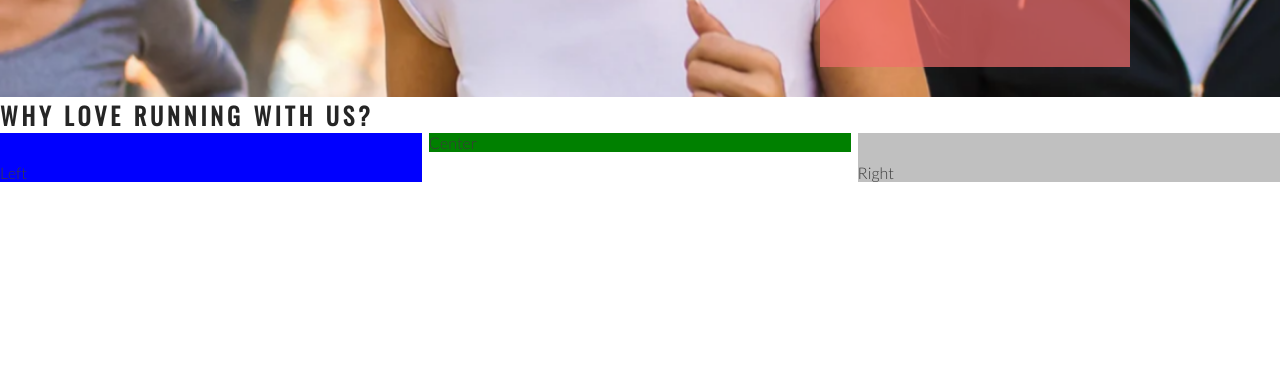
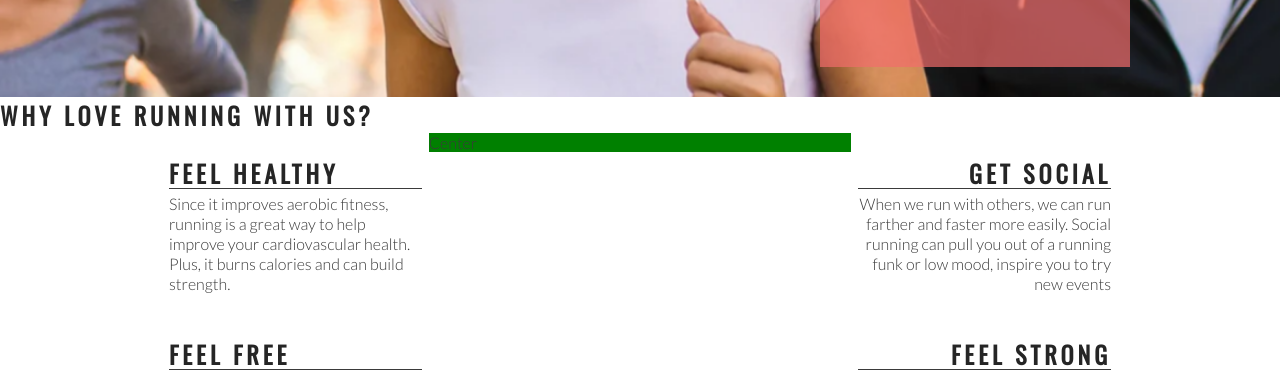
Before and after one commit to Tom-Ainsworth/love-running, a plain HTML site: page index.html in a window 1280 px wide. Shown: the part 578-952 px from the top of the page. Drawn offline with nearby package versions, Linux system fonts and the light colour scheme.

Commit message:
Add right about section content and style

```diff
--- a/assets/css/styles.css
+++ b/assets/css/styles.css
@@ -125,14 +125,12 @@ h1, h2 {
     padding-top: 30px;
     width: 33%;
     float: left;
-    background-color: blue;
 }
 
 #right-about {
     padding-top: 30px;
     width: 33%;
     float: right;
-    background-color: silver;
 }
 
 #center-about {
@@ -140,4 +138,33 @@ h1, h2 {
     margin: 0 auto;
     background-color: green;
 }
-]
+
+hr {
+    border-top: 1px solid #3a3a3a;
+    width: 100%;
+    margin: 5px 0;
+}
+
+.left-about-heading {
+    width: 60%;
+    float: right;
+    line-height: 20px;
+    clear: both;
+    margin-bottom: 50px;
+}
+
+.right-about-heading {
+    width: 60%;
+    float: left;
+    line-height: 20px;
+    clear: both;
+    margin-bottom: 50px;
+}
+
+.right-about-heading h2 {
+    text-align: right;
+}
+
+.right-about-heading p {
+    text-align: right;
+}
--- a/index.html
+++ b/index.html
@@ -38,8 +38,38 @@
     </section>
     <section id="club-ethos">
         <h1>Why Love Running With Us?</h1>
-        <div id="left-about">Left</div>
-        <div id="right-about">Right</div>
+        <div id="left-about">
+            <div class="left-about-heading">
+                <h2>Feel Healthy</h2>
+                <hr>
+                <p>
+                    Since it improves aerobic fitness, running is a great way to help improve your cardiovascular health. Plus, it burns calories and can build strength.
+                </p>
+            </div>
+            <div class="left-about-heading">
+                <h2>Feel Free</h2>
+                <hr>
+                <p>
+                    Physical exercise, running included, is known to release endorphins in the brain. Endorphins make you more energetic, more awake and, yes, happier.
+                </p>
+            </div>
+        </div>
+        <div id="right-about">
+            <div class="right-about-heading">
+                <h2>Get Social</h2>
+                <hr>
+                <p>
+                    When we run with others, we can run farther and faster more easily. Social running can pull you out of a running funk or low mood, inspire you to try new events
+                </p>
+            </div>
+            <div class="right-about-heading">
+                <h2>Feel Strong</h2>
+                <hr>
+                <p>
+                    Running strengthens your heart by pumping blood more effectively through your body.
+                </p>
+            </div>
+        </div>
         <div id="center-about">Center</div>
     </section>
     <section>
```
